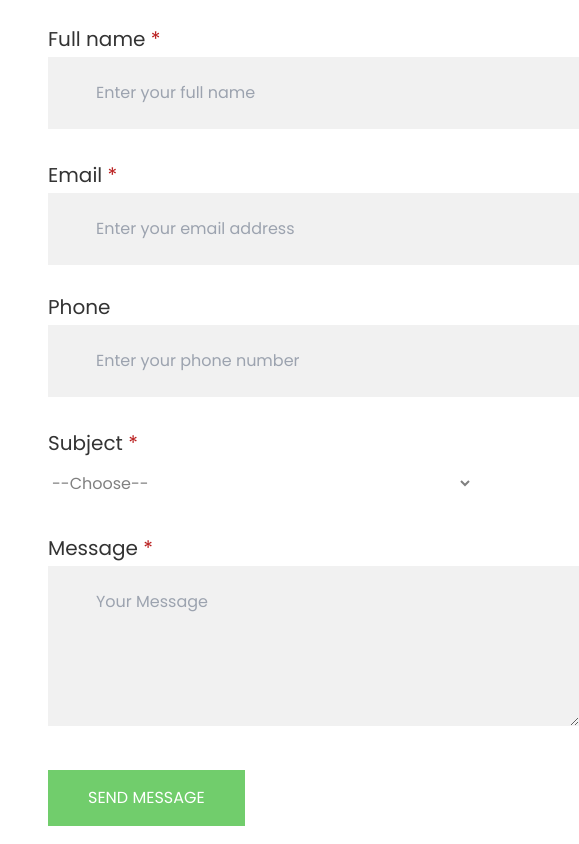
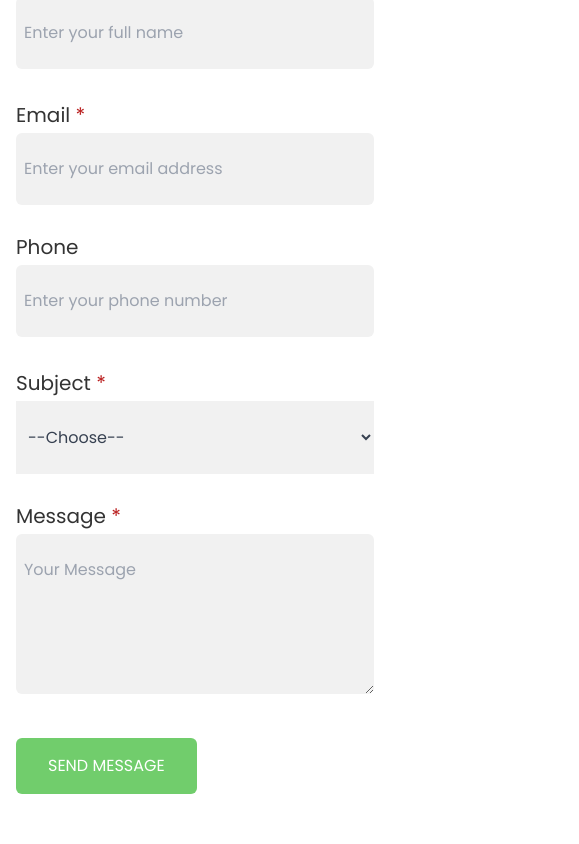
Before and after one commit to TheMoeEntity/greencalv3, a Next.js app: page /contact in a window 390 px wide. Shown: the part 900-1744 px from the top of the page, 579 px wide, since content can reach past the window. Built offline with nearby package versions, Linux system fonts and the light colour scheme.

Commit message:
"Updated styles and alt text for images in Contact Us page, Blog Details, Featured Card, and Contact Form components."

```diff
--- a/src/app/contact/page.tsx
+++ b/src/app/contact/page.tsx
@@ -6,16 +6,16 @@ const Contact_Us = () => {
   return (
     <div>
       <Hero_Shared text={"Contact Us"} page="contact" />
-      <div className="w-full mx-auto max-w-[1450px] flex gap-10 py-10 lg:py-20 px-5 md:px-8 flex-wrap">
-        <div className="flex basis-full lg:basis-[30%] md:px-5 flex-col gap-5">
-          <div className="">
+      <div className="w-full mx-auto max-w-[1450px] flex flex-col lg:flex-row gap-10 py-10 lg:py-20 px-3 md:px-8">
+        <div className="flex flex-col basis-full lg:basis-[30%] gap-5 md:px-5">
+          <div>
             <h2 className="font-semibold text-2xl">GREENCAL FOUNDATION</h2>
-            <p className="py-3 text-sm text-justify">
+            <p className="py-3 text-sm">
               We are dedicated to improving the lives of those facing illness,
               hardship, and limited opportunities.
             </p>
           </div>
-          <div className=" py-1">
+          <div className="py-1">
             <h2 className="font-semibold text-2xl">CONTACT INFORMATION</h2>
             <p className="py-3 text-sm">
               Opinion Nigeria LTD prince and princess ishieke Abakaliki, UNILAG,
@@ -23,8 +23,8 @@ const Contact_Us = () => {
             </p>
             <div className="text-sm mt-3">
               <span className="flex items-center gap-2">
-                <i className="fa-solid fa-phone"></i> (+234) 811 617 7509, (234)
-                803 656 5354
+                <i className="fa-solid fa-phone"></i> (+234) 811 617 7509,
+                (+234) 803 656 5354
               </span>
             </div>
             <div className="text-sm mt-3">
@@ -40,16 +40,8 @@ const Contact_Us = () => {
               </span>
             </div>
           </div>
-          {/* <div className="">
-            <h2 className="font-semibold text-2xl">SOCIAL LINKS</h2>
-            <div className="flex gap-3 text-2xl mt-5">
-              <i className="fa-brands fa-facebook"></i>
-              <i className="fa-brands fa-twitter"></i>
-              <i className="fa-brands fa-linkedin"></i>
-            </div>
-          </div> */}
         </div>
-        <div className="flex flex-1 lg:px-5">
+        <div className="flex flex-1 w-full lg:px-5">
           <ContactForm />
         </div>
       </div>
--- a/src/components/sections/Blog/Blog_Details.tsx
+++ b/src/components/sections/Blog/Blog_Details.tsx
@@ -25,7 +25,7 @@ const Blog_Details = () => {
         <div className="w-full">
           <Image
             src={event4}
-            alt="Banner of event"
+            alt="Banner of event. Adum Obinna, founder of Greencal, with other volunteers AEFUTHA in celebration of world sickle cell day."
             quality={100}
             priority={true}
             sizes={"100vw"}
@@ -147,7 +147,7 @@ const Blog_Details = () => {
           <div className="flex-1">
             <Image
               src={event}
-              alt="Banner of event"
+              alt="Banner of event. Adum Obinna, founder of Greencal, with other volunteers AEFUTHA in celebration of world sickle cell day."
               quality={100}
               sizes={"100vw"}
               className="object-cover w-full h-auto "
@@ -156,7 +156,7 @@ const Blog_Details = () => {
           <div className="flex-1">
             <Image
               src={event2}
-              alt="Banner of event"
+              alt="Banner of event. Adum Obinna, founder of Greencal, with other volunteers AEFUTHA in celebration of world sickle cell day."
               quality={100}
               sizes={"100vw"}
               className="object-cover w-full h-auto "
@@ -165,7 +165,7 @@ const Blog_Details = () => {
           <div className="flex-1">
             <Image
               src={event3}
-              alt="Banner of event"
+              alt="Banner of event. Adum Obinna, founder of Greencal, with other volunteers AEFUTHA in celebration of world sickle cell day."
               quality={100}
               sizes={"100vw"}
               className="object-cover w-full h-auto "
@@ -197,7 +197,7 @@ const Blog_Details = () => {
           <div className="flex-1">
             <Image
               src={event5}
-              alt="Banner of event"
+              alt="Banner of event. Adum Obinna, founder of Greencal, with other volunteers AEFUTHA in celebration of world sickle cell day."
               quality={100}
               sizes={"100vw"}
               className="object-cover w-full h-auto "
@@ -206,7 +206,7 @@ const Blog_Details = () => {
           <div className="flex-1">
             <Image
               src={event7}
-              alt="Banner of event"
+              alt="Banner of event. Adum Obinna, founder of Greencal, with other volunteers AEFUTHA in celebration of world sickle cell day."
               quality={100}
               sizes={"100vw"}
               className="object-cover w-full h-auto "
@@ -215,7 +215,7 @@ const Blog_Details = () => {
           <div className="flex-1">
             <Image
               src={event6}
-              alt="Banner of event"
+              alt="Banner of event. Adum Obinna, founder of Greencal, with other volunteers AEFUTHA in celebration of world sickle cell day."
               quality={100}
               sizes={"100vw"}
               className="object-cover w-full h-auto "
--- a/src/components/shared/Cards/Featured.tsx
+++ b/src/components/shared/Cards/Featured.tsx
@@ -20,7 +20,7 @@ const FeaturedCard = ({
     <div className={styles.featured}>
       <div className={styles.img}>
         <Image
-          alt="Image of our event and initiatives"
+          alt={`Image of Greencal foundation event titled: ${title}`}
           style={{ objectFit: "cover" }}
           src={img}
           fill
--- a/src/components/shared/ContactForm.tsx
+++ b/src/components/shared/ContactForm.tsx
@@ -15,50 +15,47 @@ const ContactForm = () => {
       onSubmit={(e) =>
         Helpers.handleSubmit(setStatus, setDone, e, enqueueSnackbar)
       }
-      className="w-full flex flex-col gap-7 pb-10"
+      className="w-full flex flex-col gap-7 pb-10 md:px-4"
     >
       <Spinner done={!done} />
-      <div className="flex flex-col gap-8 md:flex-row justify-between">
-        <div className="md:w-[48%] flex flex-col gap-1">
+      <div className="flex flex-col gap-8 md:flex-row md:justify-between">
+        <div className="flex flex-col gap-1 w-full md:w-[48%]">
           <label htmlFor="" className="text-xl">
             Full name <span className="text-red-700">*</span>
           </label>
           <input
             type="text"
-            className=" py-4 px-5 bg-[#F1F1F1] outline-none"
+            className="py-4 px-2 rounded-md z bg-[#F1F1F1] outline-none"
             placeholder="Enter your full name"
           />
         </div>
-        <div className="md:w-[48%] flex flex-col gap-1">
+        <div className="flex flex-col gap-1 w-full md:w-[48%]">
           <label htmlFor="" className="text-xl">
             Email <span className="text-red-700">*</span>
           </label>
           <input
             type="text"
-            className=" py-4 px-5 bg-[#F1F1F1] outline-none"
+            className="py-4 px-2 rounded-md bg-[#F1F1F1] outline-none"
             placeholder="Enter your email address"
           />
         </div>
       </div>
-      <div className="flex flex-col md:flex-row gap-8 justify-between">
-        <div className="md:w-[48%] flex flex-col gap-1">
+      <div className="flex flex-col gap-8 md:flex-row md:justify-between">
+        <div className="flex flex-col gap-1 w-full md:w-[48%]">
           <label htmlFor="" className="text-xl">
             Phone
           </label>
           <input
             type="number"
-            className=" py-4 px-5 bg-[#F1F1F1] outline-none"
+            className="py-4 px-2 bg-[#F1F1F1] rounded-md outline-none"
             placeholder="Enter your phone number"
           />
         </div>
-        <div className="md:w-[48%] flex flex-col gap-1">
+        <div className="flex flex-col gap-1 w-full md:w-[48%]">
           <label htmlFor="" className="text-xl">
             Subject <span className="text-red-700">*</span>
           </label>
-          <select
-            className=" bg-transparent outline-none"
-            style={{ width: "80%", padding: "10px 0px", color: "gray" }}
-          >
+          <select className="bg-[#F1F1F1] outline-none py-4 px-2 text-gray-700 w-full">
             <option value="--Choose--">--Choose--</option>
             <option value="Sponsorship">Sponsorship</option>
             <option value="Enquiries">Enquiries</option>
@@ -75,15 +72,15 @@ const ContactForm = () => {
         <textarea
           value={val}
           onChange={(e) => setVal(e.target.value)}
-          className="bg-[#F1F1F1] min-h-40 py-4 px-5 border-none outline-none"
+          className="bg-[#F1F1F1] rounded-md  min-h-40 py-4 px-2 border-none outline-none"
           placeholder="Your Message"
-          name=""
-          id=""
           cols={30}
         ></textarea>
       </div>
       <div className="mt-3">
-        <button className="text-white bg-[#71cd6c] px-10 py-3">{status}</button>
+        <button className="text-white bg-[#71cd6c] px-8 rounded-md py-3">
+          {status}
+        </button>
       </div>
     </form>
   );
```
